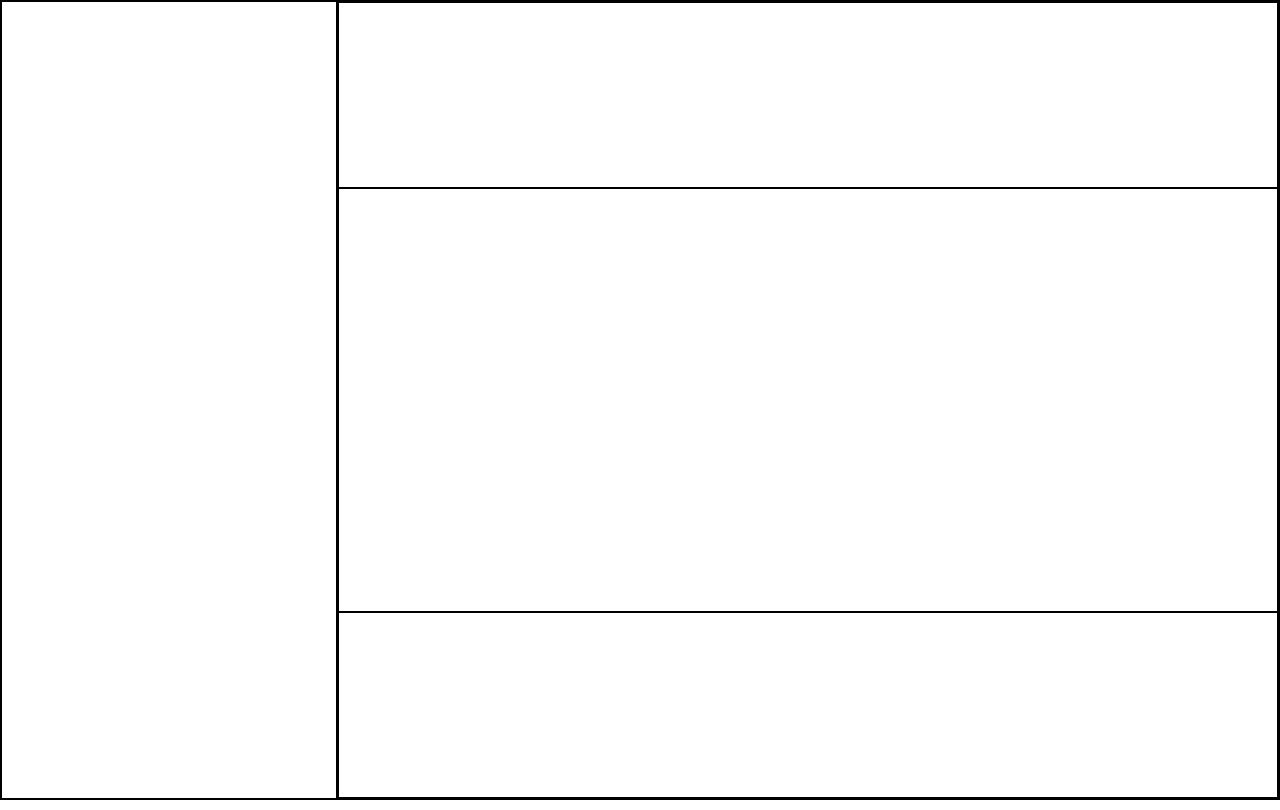
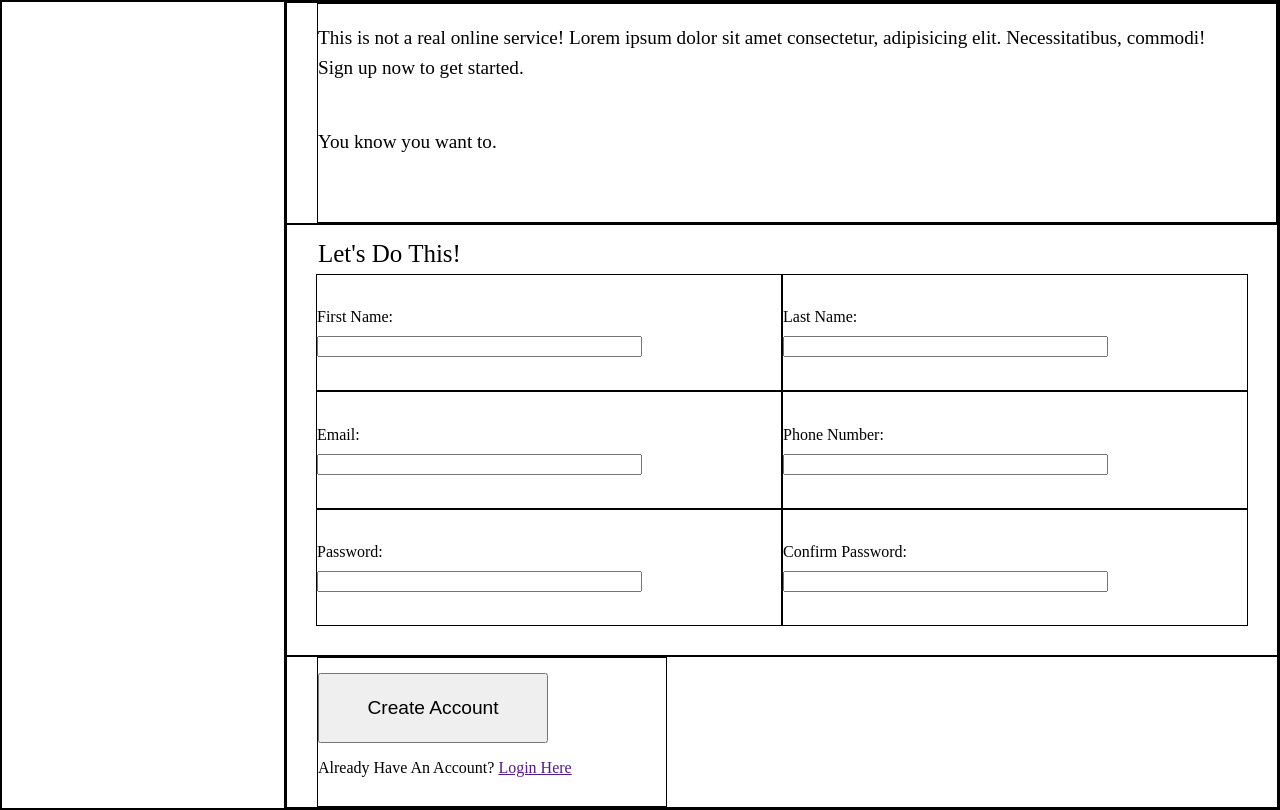
Before and after one commit to HappyLego214/signup-form, a plain HTML site: page index.html in a window 1280 px wide. Drawn offline with Linux system fonts and the light colour scheme.

Commit message:
adds full structure framework

```diff
--- a/index.html
+++ b/index.html
@@ -15,13 +15,57 @@
         </div>
         <div class="main-content">
             <div class="top-content">
-
+                <div class="text-container">
+                    <p class="line-1">This is not a real online service! Lorem ipsum dolor sit amet consectetur, adipisicing elit. Necessitatibus, commodi!</p>
+                    <p class="line-2">Sign up now to get started.</p>
+                    <p class="line-3">You know you want to.</p>
+                </div>
             </div>
             <div class="form-container">
-
+                <form class="form" action="">
+                    <fieldset class="fieldset">
+                        <legend class="legend">Let's Do This!</legend>
+                            <div class="input-container">
+                                <label for="">First Name:</label>
+                                <input type="text" name="" id="">
+                                <span></span>
+                            </div>
+                            <div class="input-container">
+                                <label for="">Last Name:</label>
+                                <input type="text" name="" id="">
+                                <span></span>
+                            </div>
+                            <div class="input-container">
+                                <label for="">Email:</label>
+                                <input type="text" name="" id="">
+                                <span></span>
+                            </div>
+                            <div class="input-container">
+                                <label for="">Phone Number:</label>
+                                <input type="text" name="" id="">
+                                <span></span>
+                            </div>
+                            <div class="input-container">
+                                <label for="">Password:</label>
+                                <input type="text" name="" id="">
+                                <span></span>
+                            </div>
+                            <div class="input-container">
+                                <label for="">Confirm Password:</label>
+                                <input type="text" name="" id="">
+                                <span></span>
+                            </div>
+                    </fieldset>
+                </form>
             </div>
-            <div class="bottom-content"></div>
-
+            <div class="bottom-content">
+                <div class="button-container">
+                    <button class="button">
+                        Create Account
+                    </button>
+                    <p class="login">Already Have An Account? <a href="">Login Here</a></p>
+                </div>
+            </div>
         </div>
     </div>
 </body>
--- a/styles.css
+++ b/styles.css
@@ -17,24 +17,90 @@ div {
 }
 
 .side-image {
-    flex: 1 1 25em;
+    flex: 1 1 35em;
 }
 
 .main-content {
+    position: relative;
     display: flex;
     flex-direction: column;
     justify-content: center;
-    flex: 1 1 70em;
+    flex: 1 1 65em;
 }
 
 .top-content {
-    flex: auto;
+    flex: 1 0 auto;
 }
 
 .bottom-content {
-    flex: auto;
+    flex: 1 0 auto;
 }
 
 .form-container {
-    flex: 1 1 15em;
+    flex: 1 0 5em;
 }
+
+.form {
+    margin: 15px;
+}
+
+.legend {
+    font-size: 25px;
+}
+
+.fieldset {
+    display: grid;
+    border: 0;
+    height: 25em;
+    grid-template-columns: 50% 50%;
+    grid-template-rows: 33% 33% 33%;
+}
+
+.input-container {
+    display: flex;
+    flex-direction: column;
+    justify-content: center;
+}
+
+.top-content {
+    display: flex;
+    align-items: end;
+}
+
+.text-container {
+    height: 220px;
+    width: 50em;
+    margin-left: 30px;
+    font-size: larger;
+    line-height: 30px;
+}
+
+.line-1 {
+    margin-bottom: 0;
+}
+
+.line-2 {
+    margin-top: 0;
+}
+
+.line-3 {
+    padding-top: 25px;
+}
+
+.button-container {
+    height: 150px;
+    width: 350px;
+    margin-left: 30px;
+}
+
+.button {
+    margin-top: 15px;
+    height: 70px;
+    width: 230px;
+    font-size: larger;
+}
+
+input {
+    margin-top: 10px;
+    width: 70%;
+}
```
